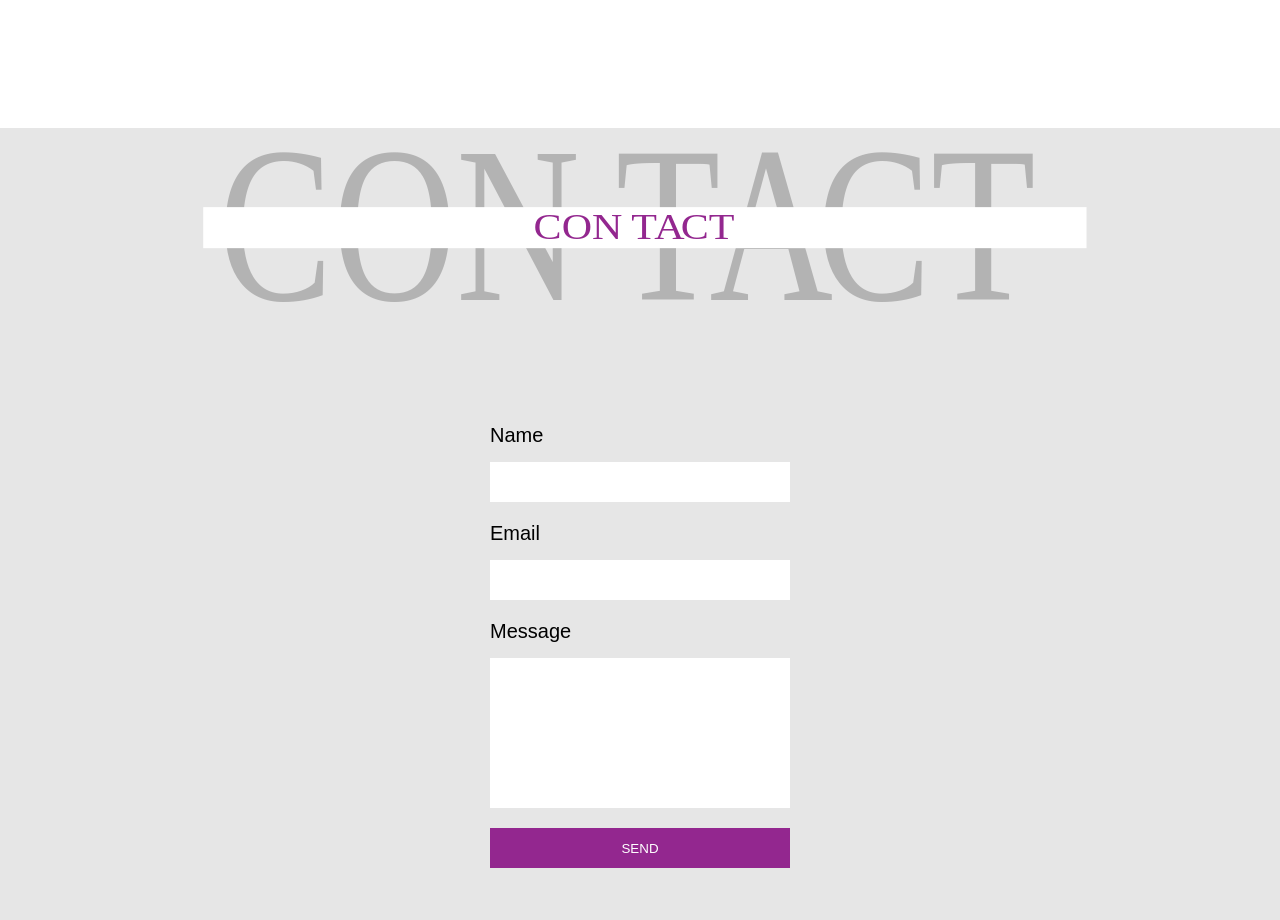
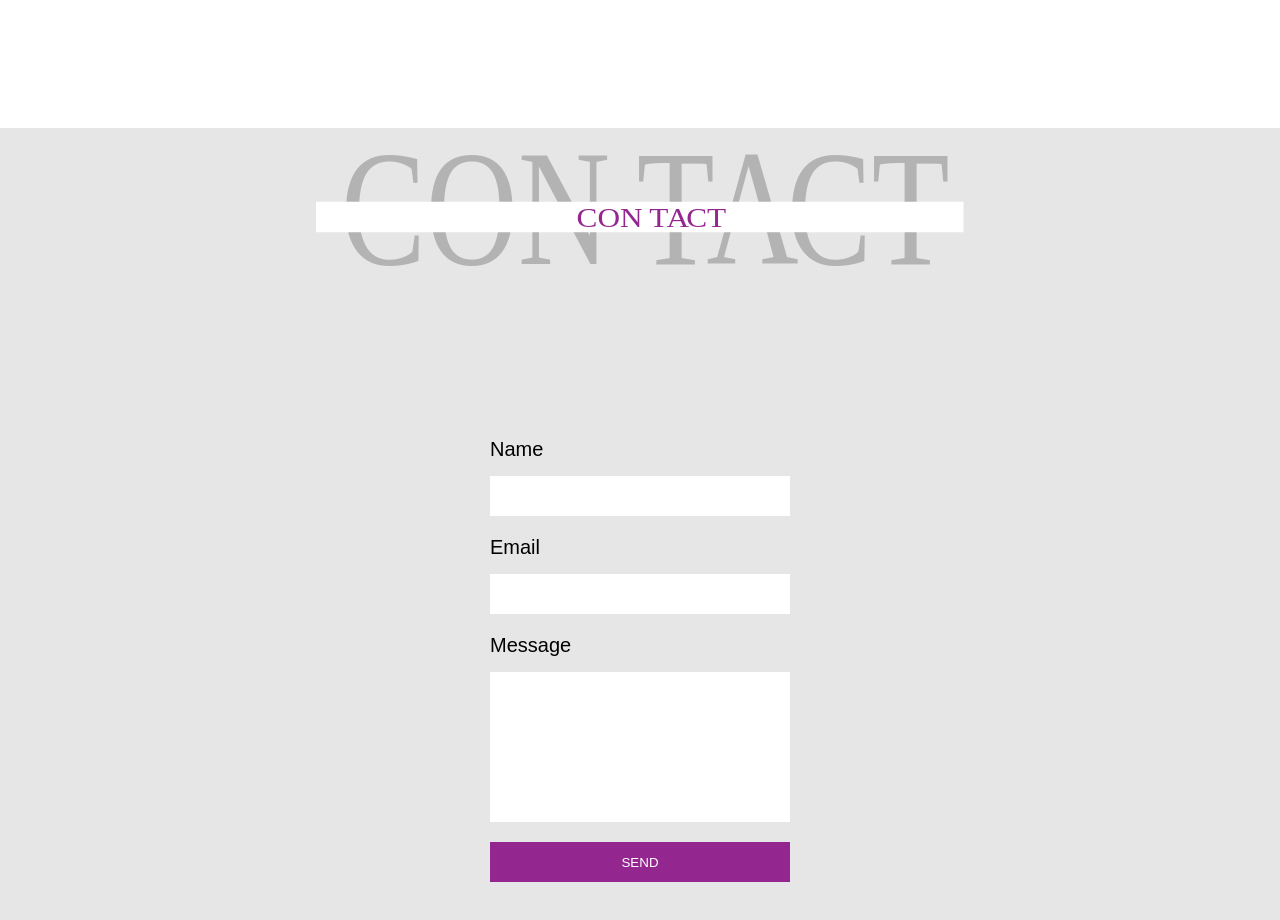
Before and after one commit to graziabaiamonte/graziabaiamonte.github.io, a plain HTML site: page index.html in a window 1280 px wide. Shown: the part 2640-3560 px from the top of the page. Drawn offline with Linux system fonts and the light colour scheme.

Commit message:
img contact

```diff
--- a/assets/style.css
+++ b/assets/style.css
@@ -495,7 +495,7 @@ h1{
 .box-img-contact{
     height: 220px;
     margin-bottom: 70px;
-    margin: 56px;
+
 }
 
 .box-img-contact img {
--- a/index.html
+++ b/index.html
@@ -140,7 +140,7 @@
        <div class="pagina-contact">
             <div class="box-img-contact">
                 <h2>Contact</h2>
-                <img src="assets/img/contact.svg" alt="contact">
+                <img src="assets/img/contact-new.svg" alt="contact">
             </div>
             <div class="box-form">
                 <form action="https://formsubmit.co/grazia.baiamonte3@gmail.com" method="POST" >
```
Also changed, not shown: assets/img/contact-new.svg (added), 2 other files.
